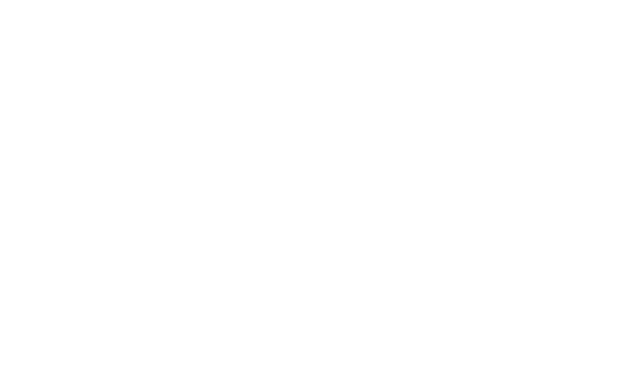
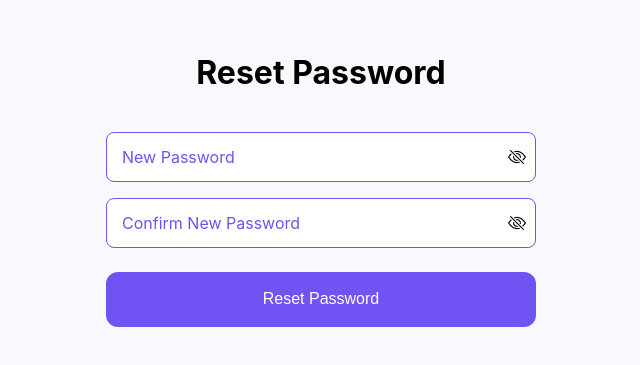
Before and after one commit to huyleo03/HRMS, a React (Create React App) app in the folder Frontend/: page /reset-password in a window 1280 px wide. Before the commit this address had no page. Shown: the part 241-606 px from the top of the page, without its empty margins (319-959 px from the left). Built offline with nearby package versions, Linux system fonts and the light colour scheme.

Commit message:
reset password

```diff
--- a/Frontend/src/App.js
+++ b/Frontend/src/App.js
@@ -3,6 +3,7 @@
 import Login from './pages/Login';
 import ForgotPass from './pages/ForgotPass';
 import OtpPage from './pages/OtpPage';
+import ResetPass from './pages/ResetPass';
 
 function App() {
   return (
@@ -11,6 +12,7 @@
         <Route path="/" element={<Login />} />
         <Route path="/forgot-password" element={<ForgotPass />} />
         <Route path="/otp-page" element={<OtpPage />} />
+        <Route path="/reset-password" element={<ResetPass />} />
       </Routes>
     </BrowserRouter>
   );
--- a/Frontend/src/pages/ForgotPass.js
+++ b/Frontend/src/pages/ForgotPass.js
@@ -13,7 +13,7 @@
       return;
     }
     alert("Đã gửi OTP đến " + email);
-    navigate('/otp-page');
+    navigate('/otp-page', { state: { email } });
   };
 
   return (
--- a/Frontend/src/pages/OtpPage.js
+++ b/Frontend/src/pages/OtpPage.js
@@ -1,8 +1,12 @@
 import { useState } from "react";
-import { Link } from "react-router-dom";
+import { Link, useLocation, useNavigate } from "react-router-dom";
 
 export default function OtpPage() {
-  const [otp, setOtp] = useState(Array(4).fill(""));
+  const [otp, setOtp] = useState(Array(5).fill(""));
+  const location = useLocation();
+  const navigate = useNavigate();
+
+  const email = location?.state?.email || "";
 
   const handleChange = (value, index) => {
     if (/^[0-9]?$/.test(value)) {
@@ -20,6 +24,12 @@
   const handleVerify = () => {
     const code = otp.join("");
     console.log("OTP nhập vào:", code);
+
+    if (otp.includes("") || code.length < otp.length) {
+    alert("Vui lòng nhập đầy đủ mã OTP");
+    return;
+  }
+    navigate("/reset-password", { state: { email } });
   };
 
   return (
@@ -47,7 +57,7 @@
           <p style={{ color: "#7d7d7d" }}>
             We have shared a code to your registered email address
             <br />
-            <b>robertallen@example.com</b>
+            <b>{email || "your email"}</b>
           </p>
         </div>
 
--- /dev/null
+++ b/Frontend/src/pages/ResetPass.js
@@ -0,0 +1,159 @@
+import { useState } from "react";
+
+export default function ResetPasswordPage() {
+  const [newPassword, setNewPassword] = useState("");
+  const [confirmPassword, setConfirmPassword] = useState("");
+  const [isNewFocused, setIsNewFocused] = useState(false);
+  const [isConfirmFocused, setIsConfirmFocused] = useState(false);
+  const [showNewPassword, setShowNewPassword] = useState(false);
+  const [showConfirmPassword, setShowConfirmPassword] = useState(false);
+
+  const handleReset = () => {
+    if (!newPassword || !confirmPassword) {
+      alert("Vui lòng nhập đầy đủ mật khẩu");
+      return;
+    }
+    if (newPassword !== confirmPassword) {
+      alert("Mật khẩu không khớp");
+      return;
+    }
+    console.log("Mật khẩu mới:", newPassword);
+    // Gọi API reset password ở đây
+  };
+
+  return (
+    <div
+      style={{
+        minHeight: "100vh",
+        display: "flex",
+        justifyContent: "center",
+        alignItems: "center",
+        background: "#f9f8fc",
+        padding: 20,
+      }}
+    >
+      <div style={{ maxWidth: 430, width: "100%" }}>
+        <h1 style={{ textAlign: "center", marginBottom: 40 }}>Reset Password</h1>
+
+        {/* New Password */}
+        <div style={{ position: "relative", marginBottom: 16 }}>
+          <input
+            type={showNewPassword ? "text" : "password"}
+            value={newPassword}
+            onChange={(e) => setNewPassword(e.target.value)}
+            onFocus={() => setIsNewFocused(true)}
+            onBlur={() => setIsNewFocused(false)}
+            style={{
+              width: "100%",
+              padding: "16px 12px 0 16px",
+              border: "1px solid #7152F3",
+              borderRadius: 8,
+              height: 50,
+              fontSize: 16,
+              boxSizing: "border-box",
+            }}
+          />
+          <label
+            style={{
+              position: "absolute",
+              left: 16,
+              top: isNewFocused || newPassword ? 7 : "50%",
+              transform:
+                isNewFocused || newPassword
+                  ? "translateY(0)"
+                  : "translateY(-50%)",
+              fontSize: isNewFocused || newPassword ? 12 : 16,
+              color: "#7152F3",
+              pointerEvents: "none",
+              transition: "all 0.2s ease",
+            }}
+          >
+            New Password
+          </label>
+
+          <i
+            className={showNewPassword ? "bi bi-eye" : "bi bi-eye-slash"}
+            onClick={() => setShowNewPassword(!showNewPassword)}
+            style={{
+              position: "absolute",
+              right: 10,
+              top: "50%",
+              transform: "translateY(-50%)",
+              cursor: "pointer",
+              fontSize: 18,
+            }}
+          ></i>
+        </div>
+
+        {/* Confirm Password */}
+        <div style={{ position: "relative", marginBottom: 24 }}>
+          <input
+            type={showConfirmPassword ? "text" : "password"}
+            value={confirmPassword}
+            onChange={(e) => setConfirmPassword(e.target.value)}
+            onFocus={() => setIsConfirmFocused(true)}
+            onBlur={() => setIsConfirmFocused(false)}
+            style={{
+              width: "100%",
+              padding: "16px 12px 0 16px",
+              border: "1px solid #7152F3",
+              borderRadius: 8,
+              height: 50,
+              fontSize: 16,
+              boxSizing: "border-box",
+            }}
+          />
+          <label
+            style={{
+              position: "absolute",
+              left: 16,
+              top: isConfirmFocused || confirmPassword ? 7 : "50%",
+              transform:
+                isConfirmFocused || confirmPassword
+                  ? "translateY(0)"
+                  : "translateY(-50%)",
+              fontSize: isConfirmFocused || confirmPassword ? 12 : 16,
+              color: "#7152F3",
+              pointerEvents: "none",
+              transition: "all 0.2s ease",
+            }}
+          >
+            Confirm New Password
+          </label>
+
+          <i
+            className={showConfirmPassword ? "bi bi-eye" : "bi bi-eye-slash"}
+            onClick={() => setShowConfirmPassword(!showConfirmPassword)}
+            style={{
+              position: "absolute",
+              right: 10,
+              top: "50%",
+              transform: "translateY(-50%)",
+              cursor: "pointer",
+              fontSize: 18,
+            }}
+          ></i>
+        </div>
+
+        {/* Button */}
+        <button
+          onClick={handleReset}
+          style={{
+            width: "100%",
+            height: 55,
+            background: "#7152F3",
+            color: "#fff",
+            border: "none",
+            borderRadius: 12,
+            fontSize: 16,
+            fontWeight: 500,
+            cursor: "pointer",
+            display: "block",
+          }}
+        >
+          Reset Password
+        </button>
+      </div>
+    </div>
+  );
+}
```
